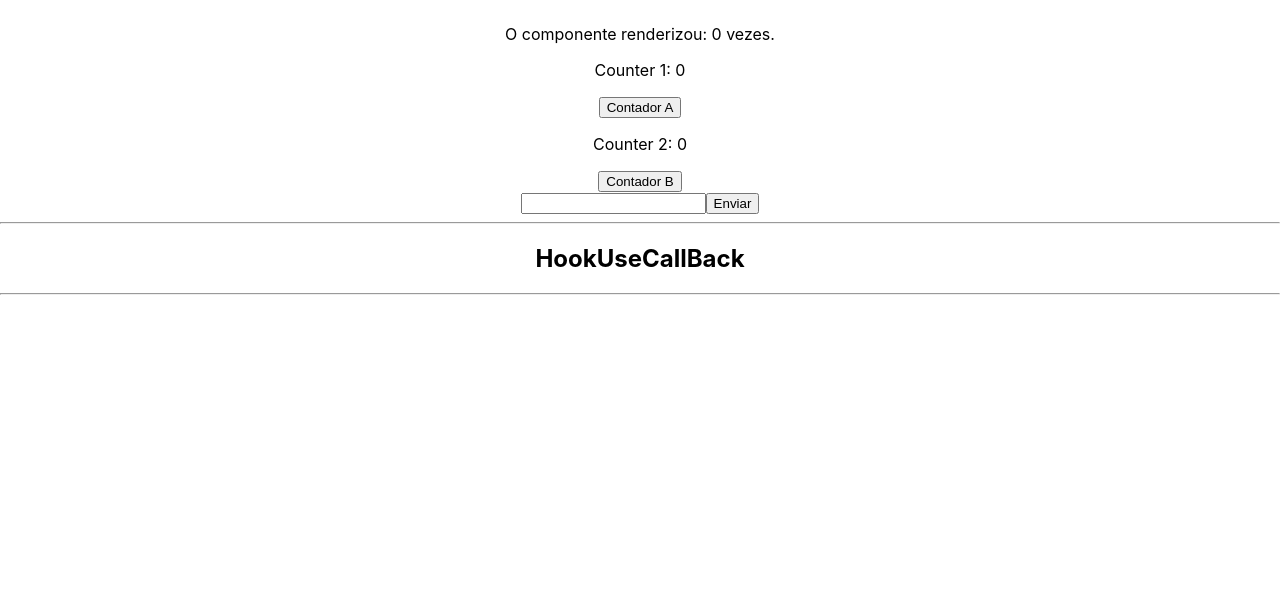
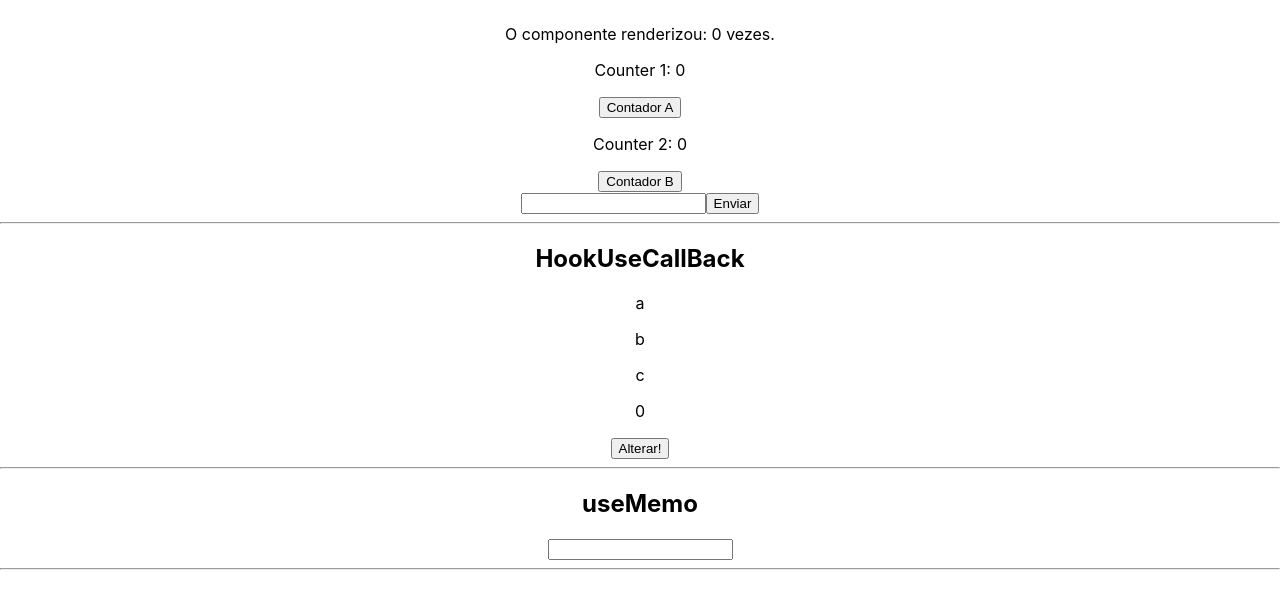
Before and after one commit to gustavojung23/Fundamentos-React, a React (Create React App) app in the folder react-hooks/: page / in a window 1280 px wide. Shown: the part 1042-1650 px from the top of the page. Built offline with nearby package versions, Linux system fonts and the light colour scheme.

Commit message:
add Hook useMemo and modified Hook useCallBack

```diff
--- a/react-hooks/src/components/HookUseCallBack.jsx
+++ b/react-hooks/src/components/HookUseCallBack.jsx
@@ -1,9 +1,21 @@
+import { useCallback, useState } from "react";
 
+import List from "./List";
 
 const HookUseCallBack = () => {
+
+    const [counter, setCounter] = useState(0);
+
+    const getItemsDataBase = useCallback(() => {
+        return ["a", "b", "c"]
+    }, []);
+
     return (
         <div>
             <h2>HookUseCallBack</h2>
+            <List getItems={getItemsDataBase} />
+            <p>{counter}</p>
+            <button onClick={() => setCounter(counter + 1)}>Alterar!</button>
             <hr/>
         </div>
     )
--- /dev/null
+++ b/react-hooks/src/components/HookUseMemo.jsx
@@ -0,0 +1,26 @@
+import { useState, useEffect, useMemo } from "react"
+
+const HookUseMemo = () => {
+
+    const [number, setNumber] = useState(0);
+    //const premiumNumbers = ["0", "100", "200"];
+
+    const premiumNumbers = useMemo(() => {
+        return ["0", "100", "200"];
+    }, [])
+
+    useEffect(() => {
+        console.log("Premium numbers foi alterado!");
+    }, [premiumNumbers])
+
+    return (
+        <div>
+            <h2>useMemo</h2>
+            <input type="text" onChange={(e) => setNumber(e.target.value)} />
+            {premiumNumbers.includes(number) ? <p>Acertou o número</p> : ""}
+            <hr/>
+        </div>
+    )
+}
+
+export default HookUseMemo
--- /dev/null
+++ b/react-hooks/src/components/List.jsx
@@ -0,0 +1,22 @@
+import { useState, useEffect } from "react"
+
+const List = ({getItems}) => {
+
+    const [myItems, setMyItems] = useState([]);
+
+    useEffect(() => {
+        console.log("Buscando Items do DB");
+
+        setMyItems(getItems);
+    }, [getItems])
+
+    return (
+        <div>
+            {myItems.map((item) => (
+                <p key={item}>{item}</p>
+            ))}
+        </div>
+    )
+}
+
+export default List
--- a/react-hooks/src/pages/Home.jsx
+++ b/react-hooks/src/pages/Home.jsx
@@ -5,6 +5,7 @@ import HookUseEffect from '../components/HookUseEffect'
 import HookUseContext from '../components/HookUseContext'
 import HookUseRef from '../components/HookUseRef.jsx'
 import HookUseCallBack from '../components/HookUseCallBack.jsx'
+import HookUseMemo from '../components/HookUseMemo.jsx'
 
 import { useContext } from "react";
 import { SomeContext } from "../components/HookUseContext.jsx";
@@ -23,7 +24,8 @@ const Home = () => {
             <p>Valor do contexto: {contextValue}</p>
             <hr/>
             <HookUseRef />
-            <HookUseCallBack/>
+            <HookUseCallBack />
+            <HookUseMemo />
         </div>
     )
 }
```
